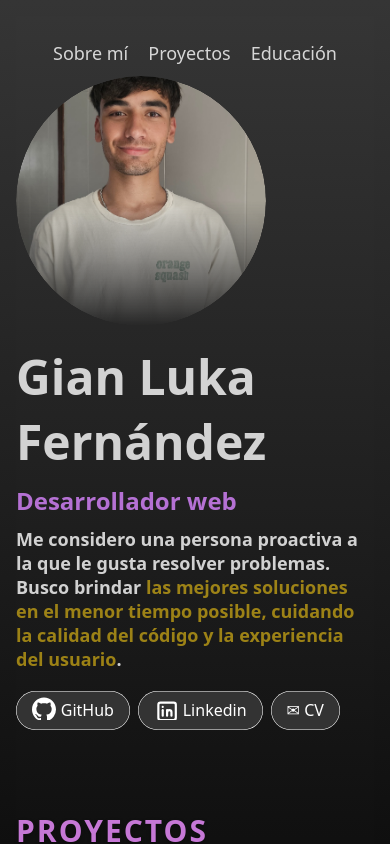
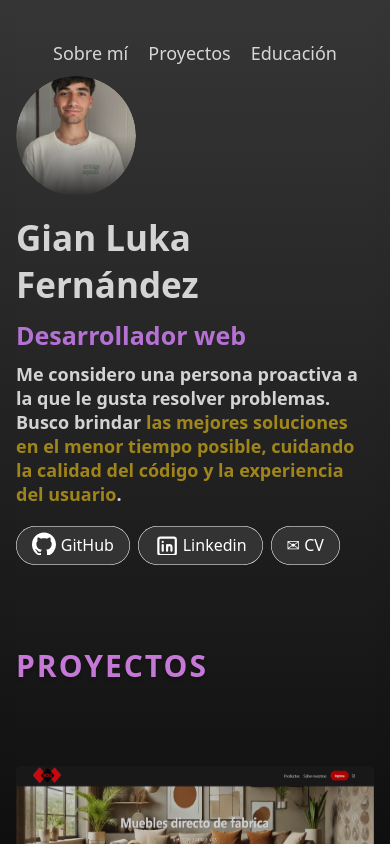
Before and after one commit to Gian282004/Portfolio, an Angular app: page / in a window 390 px wide. Shown: the top 844 px of the page. Built offline with nearby package versions, Linux system fonts and the light colour scheme.

Commit message:
make about me component responsive

```diff
--- a/src/components/about-me/about-me.component.css
+++ b/src/components/about-me/about-me.component.css
@@ -17,7 +17,7 @@
     border-radius: 50%;
 }
 
-h2 {
+.about-me  h2 {
     margin-top: 18px;
     font-size: 3rem;
     opacity: .8;
@@ -25,13 +25,18 @@ h2 {
 
 }
 
-h4{
+.about-me{
+    display: flex;
+    flex-direction: column;
+}
+
+.about-me h4{
     margin-top: 10px;
     font-size:24px;
     color: #b571d4;
 }
 
-p{
+.about-me p{
    color:rgb(255, 255, 255);
    margin-top: 10px;
    max-width: 600px;
@@ -74,3 +79,26 @@ p{
     outline: none;
     border: none;
 }
+
+@media (max-width: 600px) {
+    .img-container {
+      width: 120px;
+      height: 120px;
+    }
+
+    .about-me h2 {
+        font-size: 35px;
+    }
+
+    .about-me h4{
+        font-size: 25px;
+    }
+
+    .about-me p{
+        font-size: 18px;
+    }
+
+    .buttons-container{
+        font-size: 16px;
+    }
+  }
--- a/src/components/about-me/about-me.component.html
+++ b/src/components/about-me/about-me.component.html
@@ -1,7 +1,7 @@
 <div class="img-container">
     <img src="images/me.jpeg" alt="Imagen de presentacion de Gian Luka">
 </div>
-
+<div class="about-me">
   <h2>Gian Luka Fernández</h2>
   <h4><span>Desarrollador web</span></h4>
   <p>
@@ -9,6 +9,8 @@
       Busco brindar  <span class="important">las mejores soluciones en el menor tiempo posible,
       cuidando la calidad del código y la experiencia del usuario</span>.
   </p>
+</div>
+
 
 <div class="buttons-container">
     <a target="_blank" href="https://github.com/gian282004" class="button">
```
Lines whose indentation alone changed are shown as unchanged.
